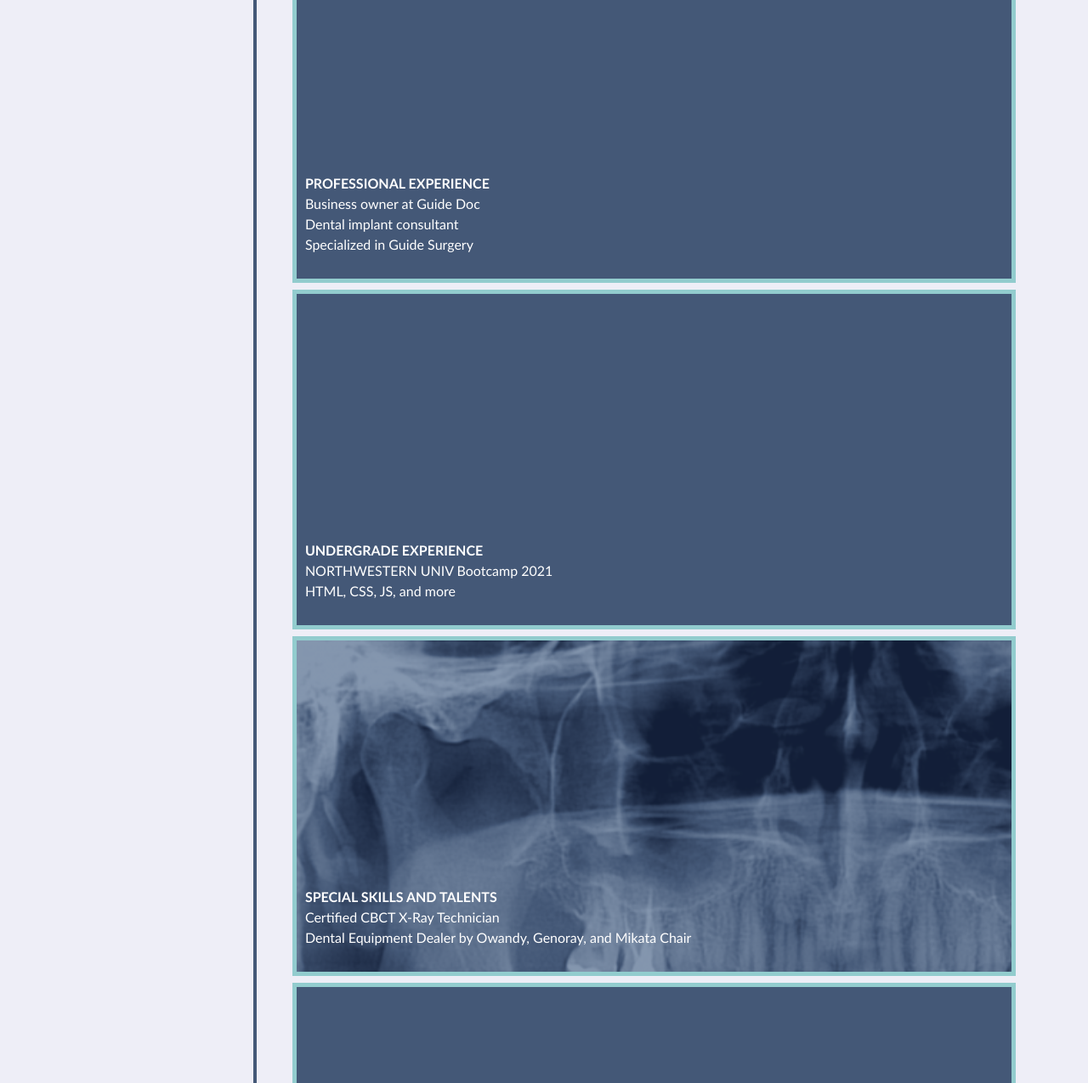
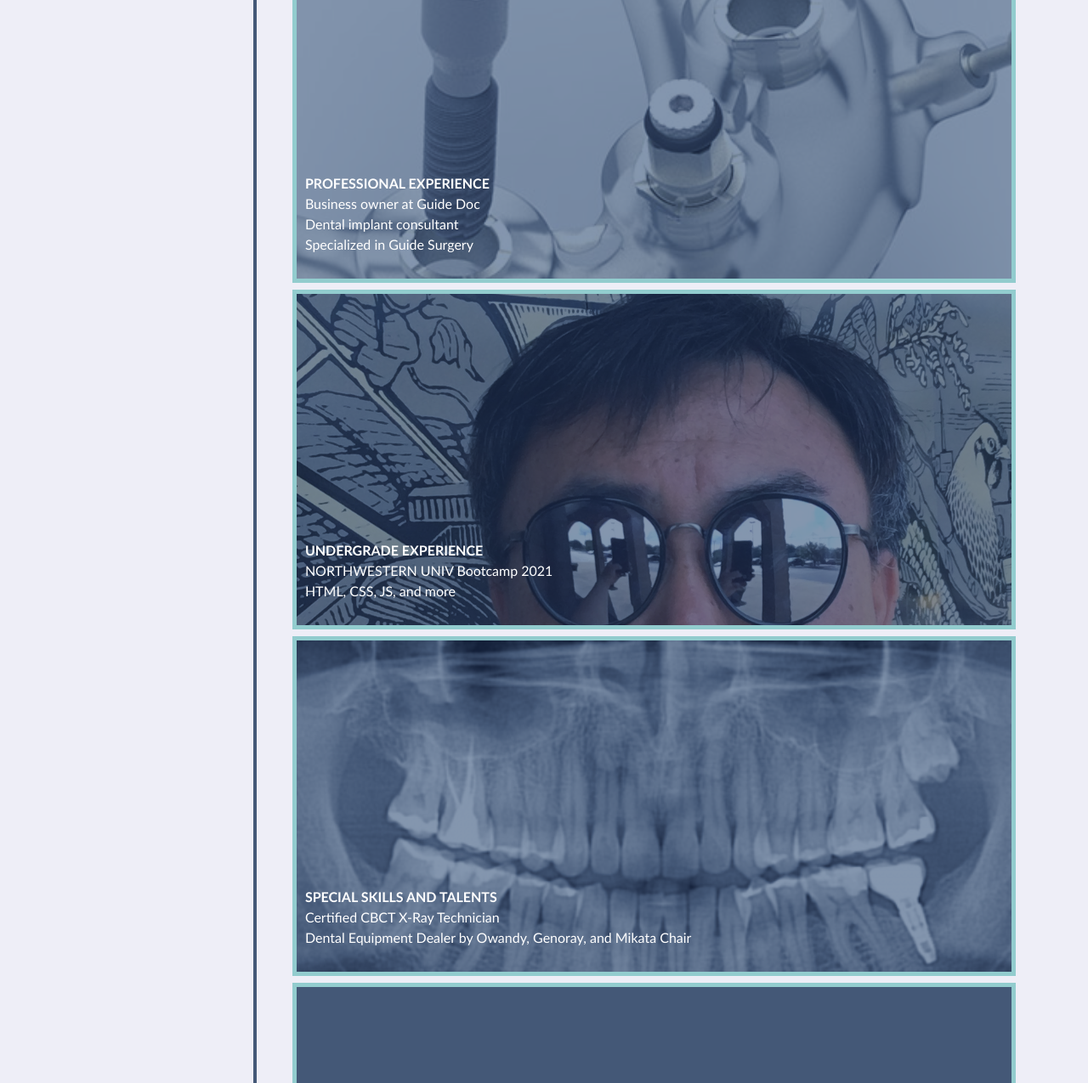
Before and after one commit to opencbct/Updated-Portfolio-Page, a plain HTML site: page index.html in a window 1280 px wide. Shown: the part 580-1855 px from the top of the page at 85% size. Drawn offline with Linux system fonts and the light colour scheme.

Commit message:
class background

```diff
--- a/assets/css/style.css
+++ b/assets/css/style.css
@@ -95,7 +95,6 @@ main {
   background-image: url("../images/zirconia-drill.jpg"), linear-gradient(180deg, var(--secondary) 0%, var(--primary) 100%);
   background-size: cover;
   background-position: center;
-  background-blend-mode: soft-light;
   min-height: 30vh;
   color: var(--light);
   padding: 2% 6%;
@@ -234,20 +233,35 @@ main {
   background-image: url("../img/zirconia-drill.jpg");
 }
 
-.guide-surgery  {
-  background-image: url("../img/logo-round.jpeg");
+
+/*
+body {
+  background-image: url("img_tree.gif"), url("paper.gif");
+  background-color: #cccccc;
+}
+*/
+
+
+.professtionalExperience {
+  background-image: url("../img/guide-w-implant.jpg");
+  height:auto;
+  background-position: center;
 }
 
-.undergradeexperience  {
+.underGradeExperience {
   background-image: url("../img/resumebackground.jpg");
+  height:auto;
+  background-position: center;
 }
 
-.x-ray {
+.specialSkillAndExperience {
   background-image: url("../img/xray-pano.png");
+  height:auto;
+  background-position: center;
 }
 
 .resume {
-  background-image: ("../assets/resume/resume.pdf");
+  background-image: url("");
 }
 
 .icon {
--- a/index.html
+++ b/index.html
@@ -18,7 +18,7 @@
       <a href="#work">Work</a>
       <a href="#contact">Contact</a>
       <!-- Link this to your resume! -->
-      <a href="./assets/resume/resume.pdf">Resume</a>
+      <a href="./resume/Resume.pdf">Resume</a>
     </nav>
   </header>
   <!-- hero banner -->
@@ -44,28 +44,29 @@
       </div>
     </section>
     <!-- portfolio container -->
-    <section class="page-section" id="work">
+    <section class="page-section work" id="work">
       <h2>Work</h2>
       <div class="flex-container-md">
-        <a href="#" class="flex-item guide-surgery">
+        <a href="#" class="flex-item professtionalExperience">
           <div>
             <h4>PROFESSIONAL EXPERIENCE</h4>
             <span>Business owner at Guide Doc<br>Dental implant consultant<br>Specialized in Guide Surgery</span>
           </div>
+
         </a>
-        <a href="#" class="flex-item implant-system">
+        <a href="#" class="flex-item underGradeExperience">
           <div>
             <h4>UNDERGRADE EXPERIENCE</h4>
             <span>NORTHWESTERN UNIV Bootcamp 2021<br>HTML, CSS, JS, and more</span>
           </div>
         </a>
-        <a href="#" class="flex-item x-ray">
+        <a href="#" class="flex-item specialSkillAndExperience">
           <div>
             <h4>SPECIAL SKILLS AND TALENTS</h4>
             <span>Certified CBCT X-Ray Technician<br>Dental Equipment Dealer by Owandy, Genoray, and Mikata Chair</span>
           </div>
         </a>
-        <a href="#" class="flex-item scanner">
+        <a href="#" class="flex-item resume">
           <div>
             <h4>RESUME</h4>
             <span>HANSHIN University. Modern History of KOREA 1989<br>OAKTON College ESL 2001</span>
@@ -78,7 +79,7 @@
       <h2>Contact Me</h2>
       <div>
         <address>
-          <a href="tel:+224.600.2727">12246002727</a>
+          <a href="tel:+224.600.2727">224.600.2727</a>
           <a href="mailto:opencbct@gmail.com">opencbct@gmail.com</a>
 
           <a href="https://www.github.com/opencbct"><i class="icon fab fa-github-square"></i></a>
```
